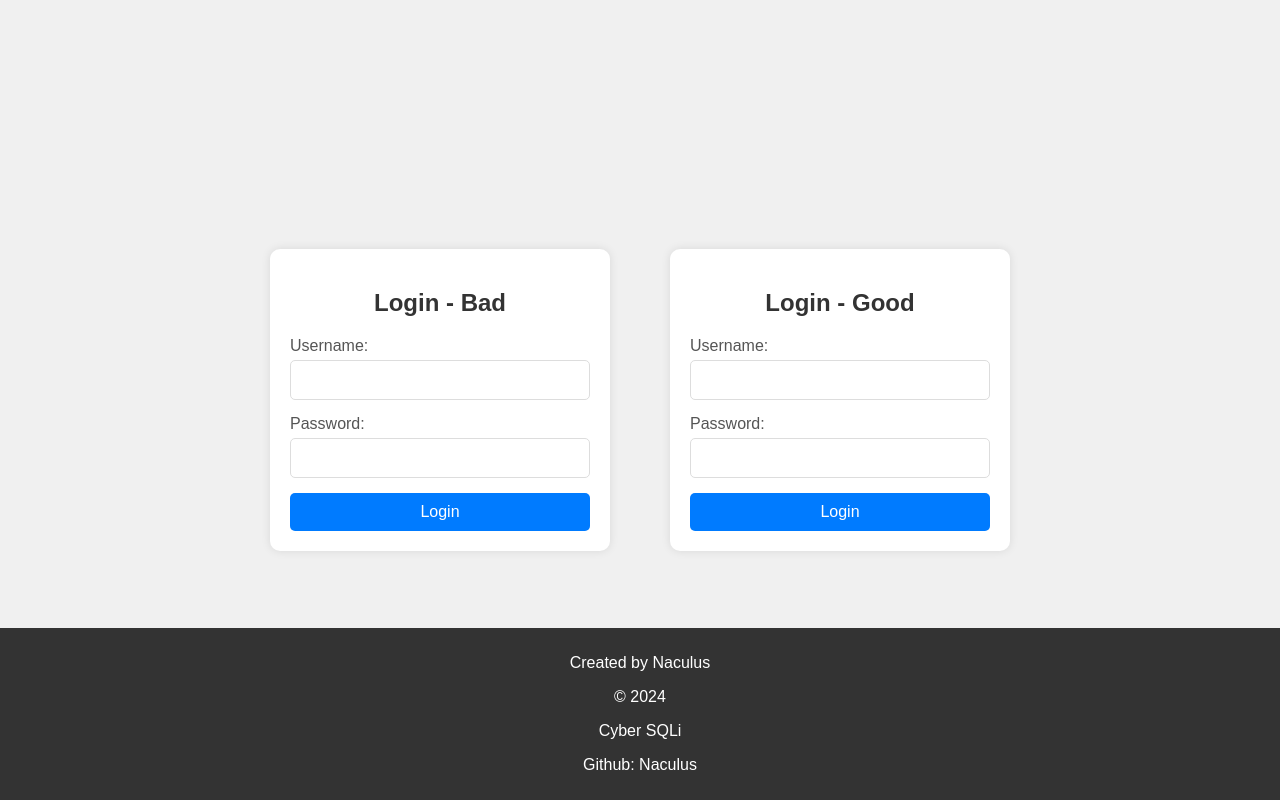
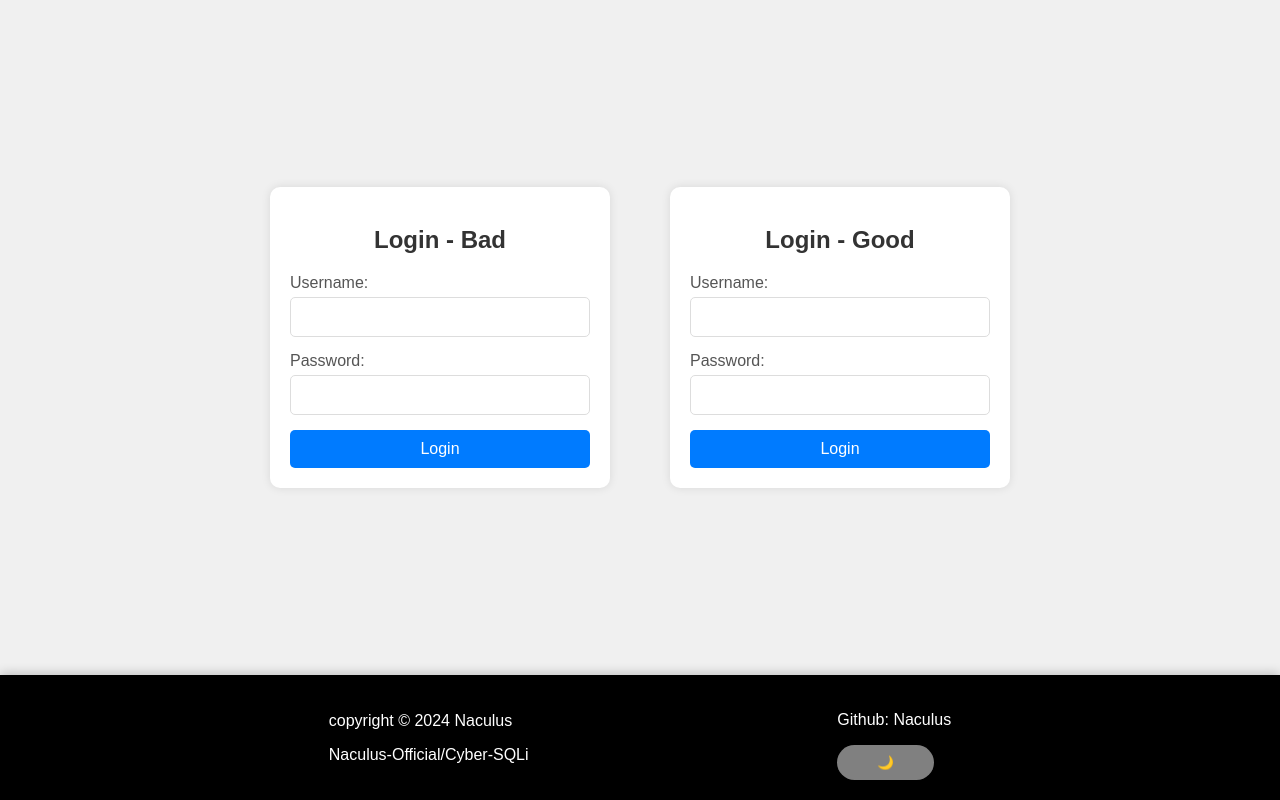
Before and after one commit to naculus-official/Cyber-SQLi, a PHP site: page / in a window 1280 px wide. Run offline with PHP 8.4, Linux system fonts and the light colour scheme.

Commit message:
Update frontend v1 release

```diff
--- a/index.css
+++ b/index.css
@@ -1,12 +1,15 @@
 body {
     font-family: Arial, sans-serif;
     display: flex;
+    flex-direction: row;
+    flex-wrap: wrap;
     justify-content: center;
-    align-items: center;
+    align-items: flex-end;
     height: 100dvh;
-    background-color: #f0f0f0;
+    background-color: var(--background-color);
+    color: var(--text-color);
     margin: 0;
-    flex-wrap: wrap;
+    transition: background-color 0.5s, color 0.5s;
 }
 .login-container {
     background-color: #fff;
@@ -52,15 +55,49 @@ body {
 }
 
 footer {
-    position: fixed;
+    display: flex;
+    flex-wrap: wrap;
+    justify-content: space-evenly;
+    align-items: center;
+    padding: 20px;
+    background-color: var(--footer-background-color);
+    color: var(--footer-text-color);
     bottom: 0;
     width: 100%;
-    text-align: center;
-    background-color: #333;
-    color: #fff;
-    padding: 10px 0;
+    box-shadow: 0 -2px 10px rgba(0, 0, 0, 0.2);
 }
-a {
-    color: #fff;
+footer a {
+    color: var(--footer-link-color);
     text-decoration: none;
 }
+footer a:hover {
+    text-decoration: underline;
+}
+.theme-toggle {
+    cursor: pointer;
+    padding: 10px 40px;
+    background-color: var(--theme-toggle-background-color);
+    color: #fff;
+    border: none;
+    border-radius: 20px;
+}
+
+/* Light theme variables */
+:root {
+    --background-color: #f0f0f0;
+    --text-color: #333;
+    --footer-background-color: #000;
+    --footer-text-color: #fff;
+    --footer-link-color: #fff;
+    --theme-toggle-background-color: gray;
+}
+
+/* Dark theme variables */
+[data-theme="dark"] {
+    --background-color: #333;
+    --text-color: #fff;
+    --footer-background-color: #000;
+    --footer-text-color: #fff;
+    --footer-link-color: #fff;
+    --theme-toggle-background-color: white;
+}
--- a/index.php
+++ b/index.php
@@ -1,3 +1,9 @@
+<?php
+$currentTheme = 'light'; // 默認主題
+if (isset($_COOKIE['theme'])) {
+    $currentTheme = $_COOKIE['theme'];
+}
+?>
 <!DOCTYPE html>
 <html>
 <head>
@@ -5,8 +11,25 @@
     <meta name="viewport" content="width=device-width, initial-scale=1.0">
     <title>Login - CyberSQLi</title>
     <link rel="stylesheet" type="text/css" href="index.css">
+    <script>
+        document.addEventListener('DOMContentLoaded', (event) => {
+            let currentTheme = document.body.getAttribute('data-theme') || 'light';
+            let button = document.querySelector('.theme-toggle');
+            button.setAttribute('data-theme', currentTheme);
+            button.textContent = (currentTheme === 'dark') ? '🌞' : '🌙';
+
+            window.toggleTheme = function() {
+                let newTheme = (currentTheme === 'dark') ? 'light' : 'dark';
+                document.body.setAttribute('data-theme', newTheme);
+                button.setAttribute('data-theme', newTheme);
+                button.textContent = (newTheme === 'dark') ? '🌞' : '🌙';
+                document.cookie = `theme=${newTheme}; path=/; SameSite=Lax`;
+                currentTheme = newTheme;
+            }
+        });
+    </script>
 </head>
-<body>
+<body data-theme="<?php echo $currentTheme; ?>">
     <div class="login-container">
         <h2>Login - Bad</h2>
         <form method="POST" action="bad-login.php">
@@ -31,16 +54,24 @@
     <!-- footer at bottom-->
     <footer>
         <div>
-            <p>Created by Naculus</p>
+            <!-- <p>Created by Naculus</p> -->
             <!-- copyright and auto get year -->
-            <p>&copy; <?php echo date("Y"); ?></p>
+            <p>copyright &copy; <?php echo date("Y"); ?> <a href="https://www.naculus.com/">Naculus</a></p>
             <!-- have link to refer to this github repo at naculus-official/CyberSQLi -->
-            <p><a href="https://www.github.com/naculus-official/Cyber-SQLi">Cyber SQLi</a></p>
+            <p><a href="https://www.github.com/naculus-official/Cyber-SQLi">Naculus-Official/Cyber-SQLi</a></p>
         </div>
         <div>
             <!-- have link to refer to my github profile -->
             <p><a href="https://www.github.com/naculus-official">Github: Naculus</a></p>
+            <button class="theme-toggle" onclick="toggleTheme()">切換主題</button>
         </div>
     </footer>
+    <script>
+        function toggleTheme() {
+            const currentTheme = document.body.getAttribute('data-theme');
+            const newTheme = (currentTheme === 'dark') ? 'light' : 'dark';
+            document.body.setAttribute('data-theme', newTheme);
+        }
+    </script>
 </body>
 </html>
```
Also changed, not shown: 1 other file.
